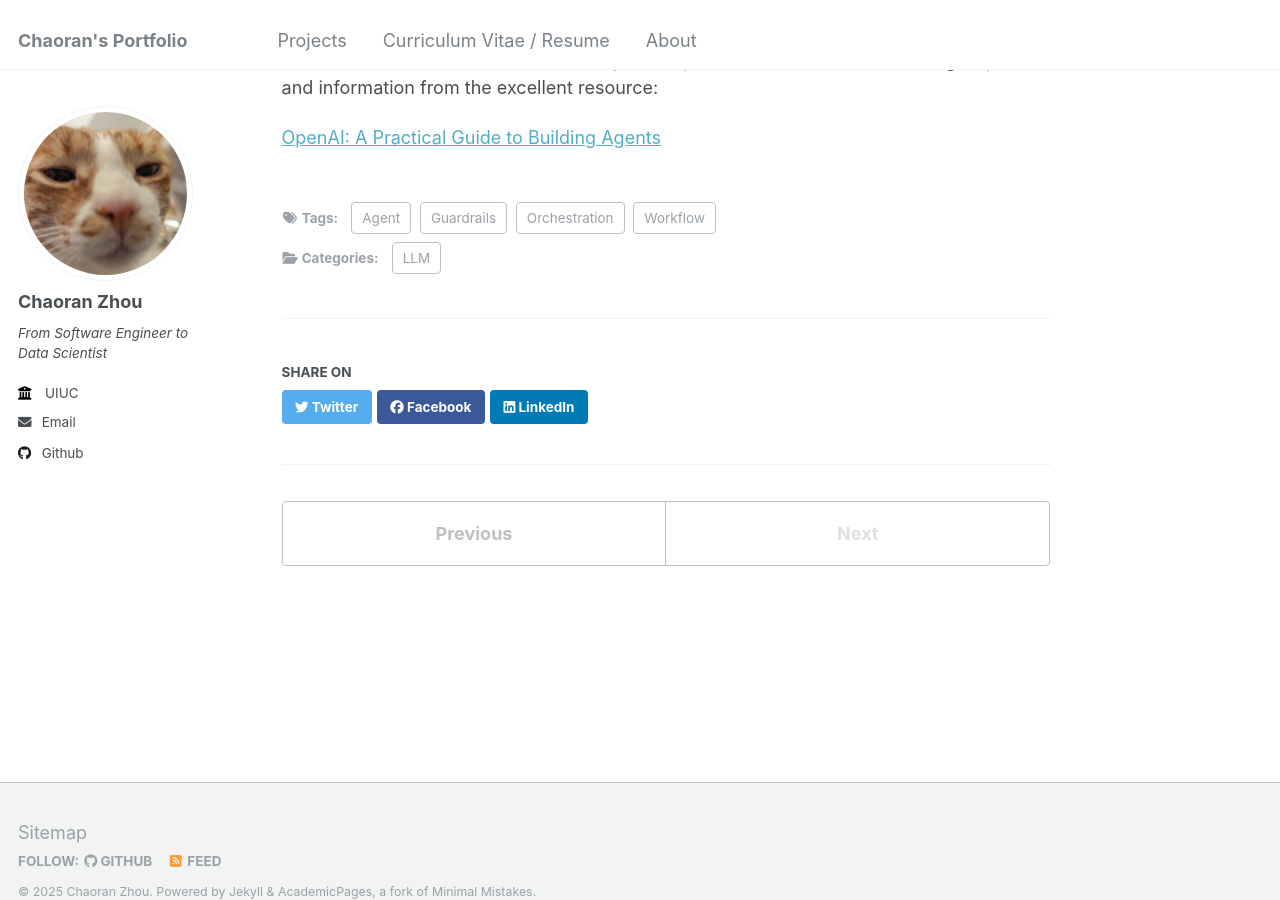
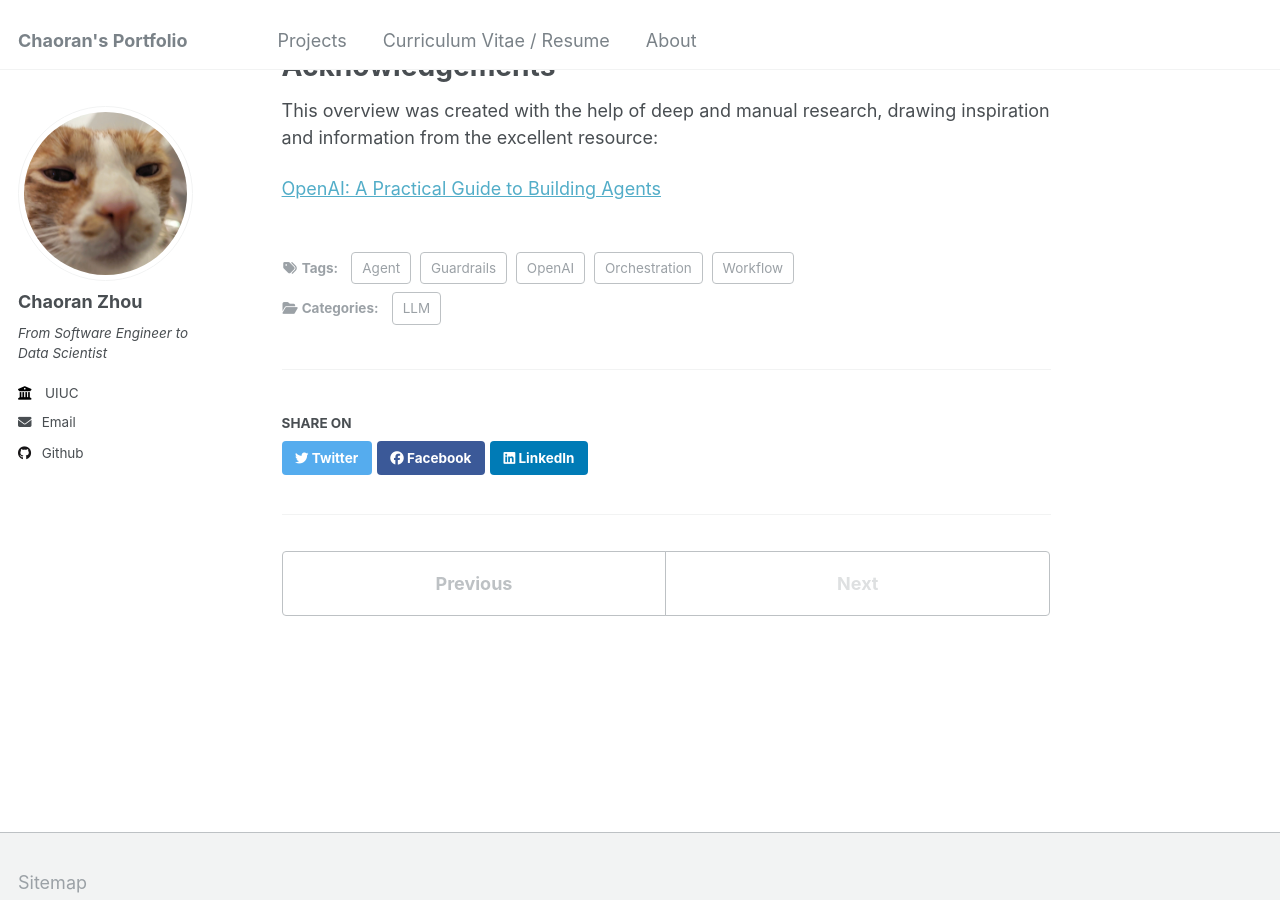
Before and after one commit to ranranrunforit/ranranrunforit.github.io, a Jekyll site: the page built from _projects/project-20.md, in a window 1280 px wide and 900 px high, scrolled down 14348 px. Built offline with Jekyll 4.4.1, drawn with Linux system fonts in a browser that asks for light colours.

Commit message:
Update project-20.md

```diff
--- a/_projects/project-20.md
+++ b/_projects/project-20.md
@@ -10,6 +10,7 @@
   - Workflow
   - Guardrails
   - Orchestration
+  - OpenAI
 ---
 
 
@@ -156,6 +157,7 @@
 In general, orchestration patterns fall into two categories:
 
 **01 Single-agent systems**, where a single model equipped with appropriate tools and instructions executes workflows in a loop.
+
 **02 Multi-agent systems**, where workflow execution is distributed across multiple coordinated agents.
 
 Let’s explore each pattern in detail.
```
